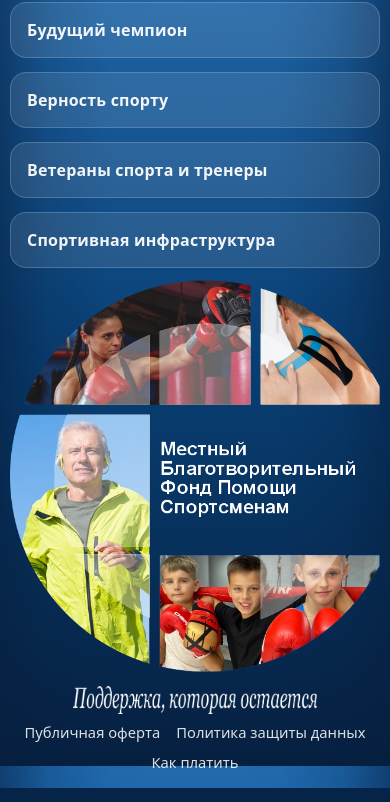
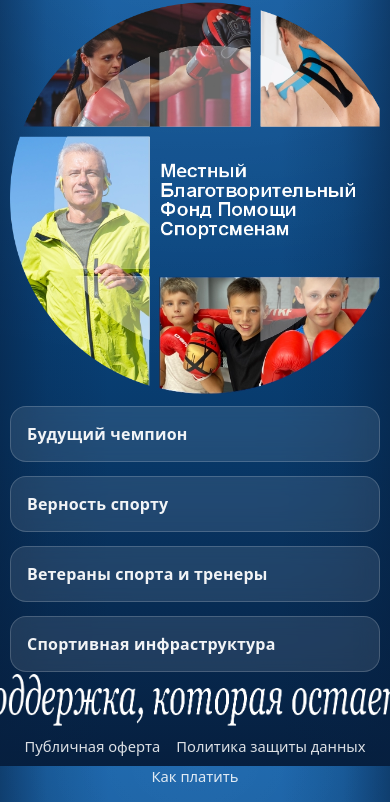
Before and after one commit to patricheg/fond3, a Flask app: page / in a window 390 px wide. Shown: the part 78-880 px from the top of the page. Run offline with Flask 3, Linux system fonts and the light colour scheme; data comes from the database, SQL or seed files in the repository; data that the repository does not hold is empty.

Commit message:
Update footer layout and legal bar alignment.
Move the footer brand image into the legal footer bar, align links with a dedicated right-side flex container, and tune spacing/vertical centering. Also adjust homepage header/menu layout for desktop and mobile.

Made-with: Cursor

```diff
--- a/templates/landing_image_only.html
+++ b/templates/landing_image_only.html
@@ -27,7 +27,7 @@
       width: min(1320px, 100%);
       margin: 14px auto 6px;
       display: flex;
-      justify-content: center;
+      justify-content: flex-start;
       z-index: 1;
     }
     .brand-footer img {
@@ -56,6 +56,22 @@
       font-family: system-ui, -apple-system, Segoe UI, Roboto, Arial, sans-serif;
     }
     .legal-footer a:hover { color: #fff; text-decoration: underline; }
+    .legal-footer-brand-img {
+      height: 52px;
+      width: auto;
+      object-fit: contain;
+      display: block;
+      margin-left: 8%;
+      margin-right: 14px;
+    }
+    .legal-footer-links {
+      margin-left: auto;
+      align-items: center;
+      display: flex;
+      justify-content: center;
+      gap: 10px 16px;
+      flex-wrap: wrap;
+    }
     .donate-modal-overlay {
       position: fixed; inset: 0; background: rgba(0,0,0,0.55);
       display: none; align-items: center; justify-content: center; z-index: 9999; padding: 16px;
@@ -171,6 +187,9 @@
       .layout { grid-template-columns: 1fr; gap: 14px; }
       .menu { align-self: stretch; }
       .hero picture, .hero img { max-height: none; }
+      /* На телефоне/планшете: сначала "Местный Благотворительный фонд" (hero), затем меню */
+      .hero { order: 1; }
+      .menu { order: 2; }
     }
     @media (max-width: 420px) {
       .wrap { padding: 8px; }
@@ -218,13 +237,13 @@
       </div>
     </div>
 
-    <footer class="brand-footer" aria-label="Подвал">
-      <img src="{{ url_for('static', filename='images/text_footer.webp') }}" alt="Футер" />
-    </footer>
     <div class="legal-footer" aria-label="Юридическая информация">
-      <a href="{{ url_for('legal_page', doc_type='offer') }}">Публичная оферта</a>
-      <a href="{{ url_for('legal_page', doc_type='policy') }}">Политика защиты данных</a>
-      <a href="{{ url_for('donate') }}">Как платить</a>
+      <img class="legal-footer-brand-img" src="{{ url_for('static', filename='images/text_footer.webp') }}" alt="Футер" />
+      <div class="legal-footer-links">
+        <a href="{{ url_for('legal_page', doc_type='offer') }}">Публичная оферта</a>
+        <a href="{{ url_for('legal_page', doc_type='policy') }}">Политика защиты данных</a>
+        <a href="{{ url_for('donate') }}">Как платить</a>
+      </div>
     </div>
   </div>
   <div id="donateModal" class="donate-modal-overlay" aria-hidden="true">
```
Also changed, not shown: static/css/style.css (+22 -3 lines), templates/base.html (+6 -6 lines), templates/base_minimal.html (+6 -6 lines), templates/directions.html (+6 -6 lines), static/images/text_footer.webp.
